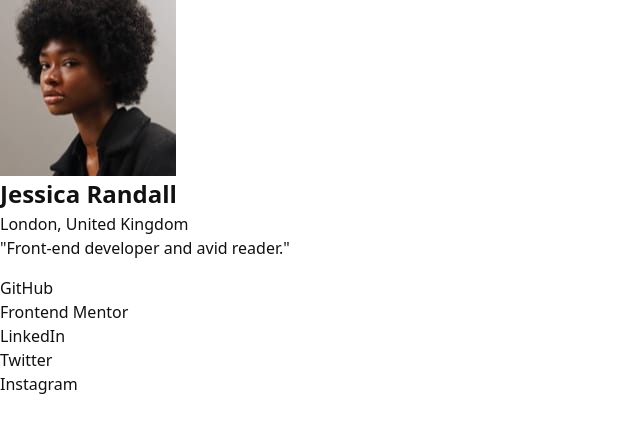
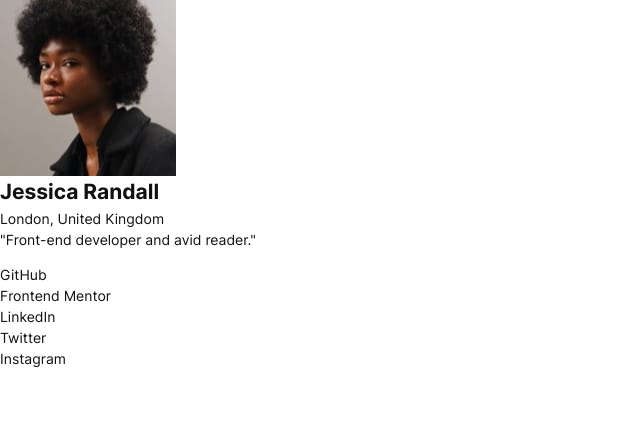
Before and after one commit to lucas-linhares/social-links-profile, a React (Vite) app: page / in a window 1280 px wide. Shown: the top 432 px of the page, without its empty margins (0-640 px from the left). Built offline with nearby package versions, Linux system fonts and the light colour scheme.

Commit message:
styles: adiciona o arquivo de estilos CSS base e estilos globais
Inclui regras básicas de tipografia, cores e layout. O estilo adicionado, será usado como base para o projeto.

```diff
--- a/src/styles/base.css
+++ b/src/styles/base.css
@@ -0,0 +1,41 @@
+@font-face {
+    font-family: "Inter";
+    src: url("../assets/fonts/static/Inter-Regular.woff2") format("woff2");
+    font-weight: 400;
+    font-style: normal;
+    font-display: swap;
+}
+
+@font-face {
+    font-family: "Inter";
+    src: url("../assets/fonts/static/Inter-SemiBold.woff2") format("woff2");
+    font-weight: 600;
+    font-style: normal;
+    font-display: swap;
+}
+
+@font-face {
+    font-family: "Inter";
+    src: url("../assets/fonts/static/Inter-Bold.woff2") format("woff2");
+    font-weight: 700;
+    font-style: normal;
+    font-display: swap;
+}
+
+body {
+    font-family: "Inter", sans-serif;
+    font-size: var(--font-size-paragraph);
+    line-height: 1.5;
+}
+
+:root {
+    /* Colors */
+    --color-green: hsl(75, 94%, 57%);
+    --color-white: hsl(0, 0%, 100%);
+    --color-grey-700: hsl(0, 0%, 20%);
+    --color-grey-800: hsl(0, 0%, 12%);
+    --color-grey-900: hsl(0, 0%, 8%);
+
+    /* Font size paragraph */
+    --font-size-paragraph: .875rem;
+}
```
